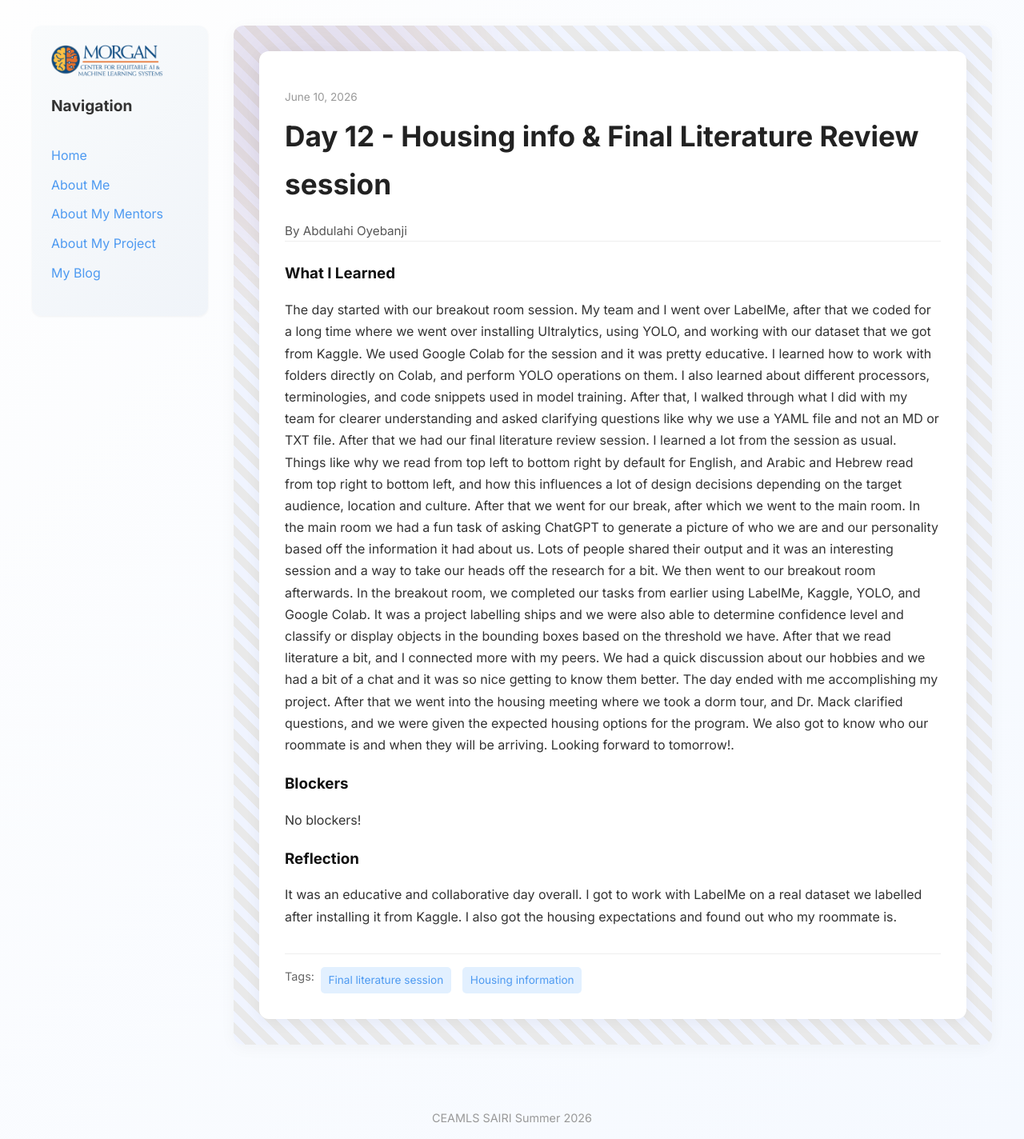
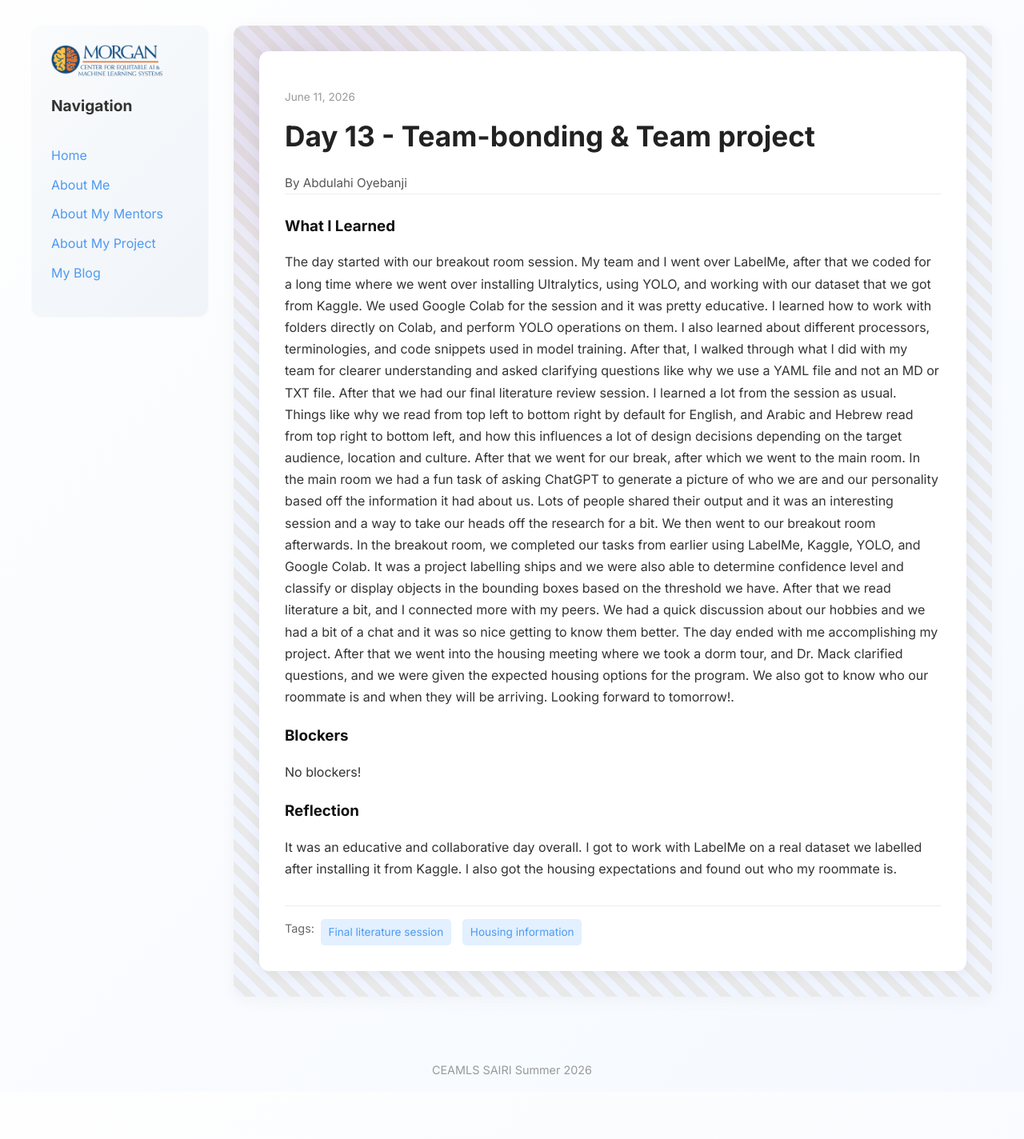
Before and after one commit to abdulahi-banji/abdulahi-banjiceamls26.github.io, a Jekyll site: the page built from _posts/2026-06-11-day-13.md, in a window 1280 px wide. Shown: the whole page at 80% size. Built offline with Jekyll 4.4.1, drawn with Linux system fonts in a browser that asks for light colours; after the commit the page ends 1365 px from its top, so only the background shows below that.

Commit message:
edited the day mistake

```diff
--- a/_posts/2026-06-11-day-13.md
+++ b/_posts/2026-06-11-day-13.md
@@ -1,7 +1,7 @@
 ---
 layout: post
-title: "Day 12 - Housing info & Final Literature Review session"
-date: 2026-06-10
+title: "Day 13 - Team-bonding & Team project"
+date: 2026-06-11
 
 
 permalink: /day12.html
```
